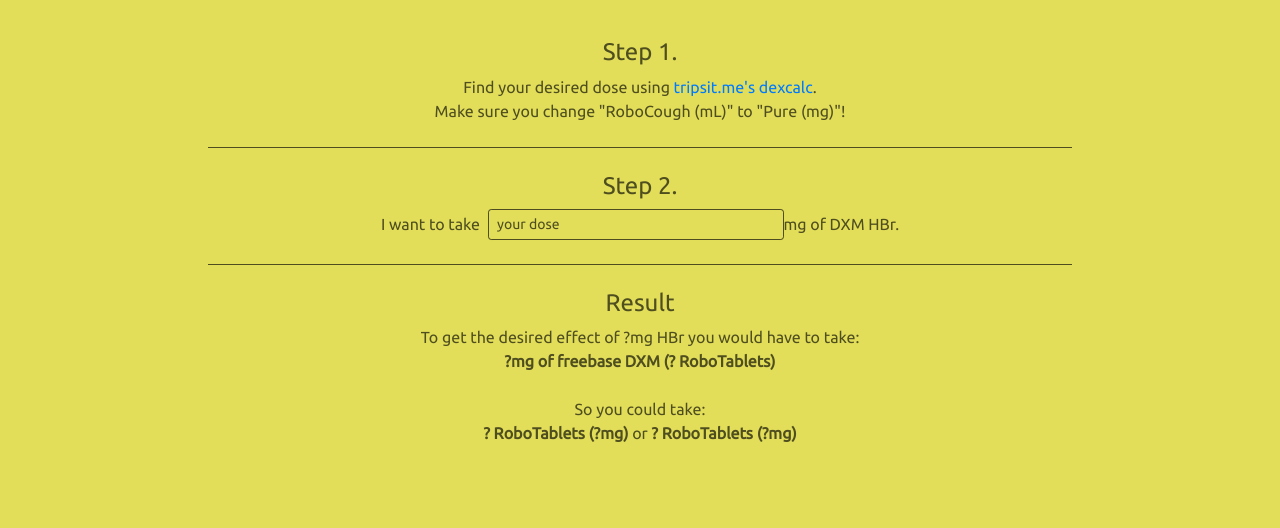
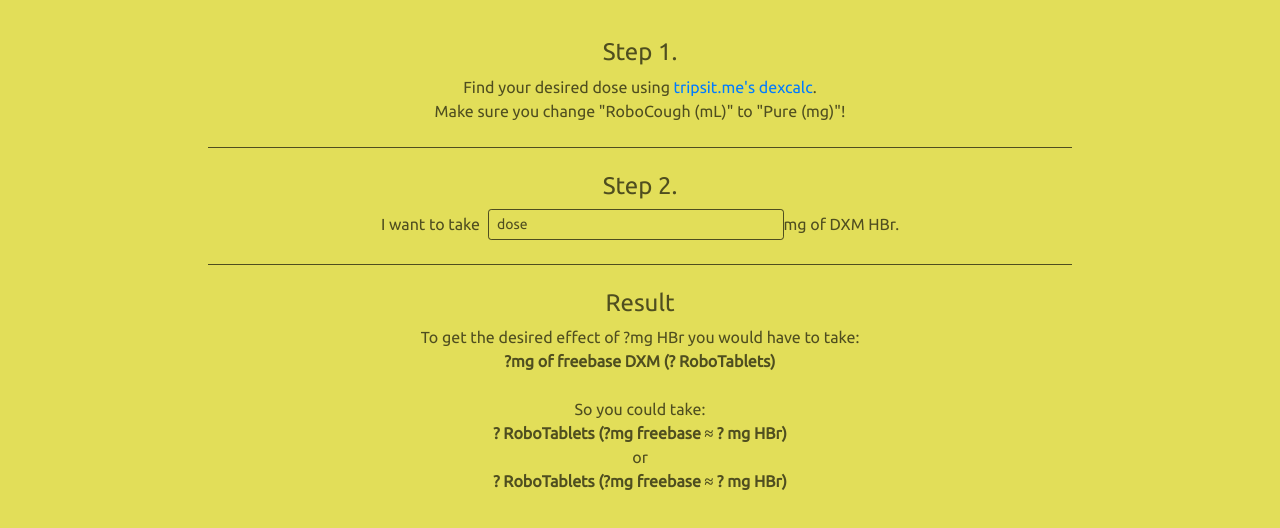
Before and after one commit to AcidicNic/RoboTablets, a plain HTML site: page index.html in a window 1280 px wide. Shown: the part 72-600 px from the top of the page. Drawn offline with nearby package versions, Linux system fonts and the light colour scheme.

Commit message:
added how many mg in hbr x robotables contains

```diff
--- a/index.html
+++ b/index.html
@@ -57,7 +57,7 @@
                                 <span>I want to take </span>
                             </div>
                             <div class="col-xs-1 w-25">
-                                <input class="form-control form-control-sm input-sm border-trans bg-transparent change" type="text" id="HBr-mg" placeholder="your dose">
+                                <input class="form-control form-control-sm input-sm border-trans bg-transparent change" type="text" id="HBr-mg" placeholder="dose">
                             </div>
                             <div class="col-xs-3">
                                 <span>mg of DXM HBr.</span>
@@ -71,8 +71,8 @@
                     To get the desired effect of <span id="mg-input">?</span>mg HBr you would have to take:<br>
                     <span class="font-weight-bold"><span id="mg">?</span>mg of freebase DXM (<span id="roboTablets">?</span> RoboTablets)<br><br></span>
                         So you could take:<br>
-                        <span class="font-weight-bold"><span id="roboTablets-lower">?</span> RoboTablets (<span id="roboTablets-lower-mg">?</span>mg)</span> or
-                        <span class="font-weight-bold"><span id="roboTablets-upper">?</span> RoboTablets (<span id="roboTablets-upper-mg">?</span>mg)</span>
+                        <span class="font-weight-bold"><span id="roboTablets-lower">?</span> RoboTablets (<span id="roboTablets-lower-mg">?</span>mg freebase ≈ <span id="roboTablets-lower-hbr">?</span> mg HBr)</span> <br>or<br>
+                        <span class="font-weight-bold"><span id="roboTablets-upper">?</span> RoboTablets (<span id="roboTablets-upper-mg">?</span>mg freebase ≈ <span id="roboTablets-upper-hbr">?</span> mg HBr)</span>
             </div>
         </div>
     </div>
@@ -105,6 +105,9 @@
 
         $("#roboTablets-lower-mg").text("?");
         $("#roboTablets-upper-mg").text("?");
+
+        $("#roboTablets-lower-hbr").text("?");
+        $("#roboTablets-upper-hbr").text("?");
     }
 
     $("#HBr-mg").keyup(function() {
@@ -119,9 +122,11 @@
 
                 $("#roboTablets-lower").text(Math.floor(fbDose/30));
                 $("#roboTablets-lower-mg").text(Math.floor(fbDose/30)*30);
+                $("#roboTablets-lower-hbr").text(Math.round((Math.floor(fbDose/30)*30) * 1.37));
 
                 $("#roboTablets-upper").text(Math.ceil(fbDose/30));
                 $("#roboTablets-upper-mg").text(Math.ceil(fbDose/30)*30);
+                $("#roboTablets-upper-hbr").text(Math.round((Math.ceil(fbDose/30)*30) * 1.37));
             } else {
                 clearResult();
             }
```
